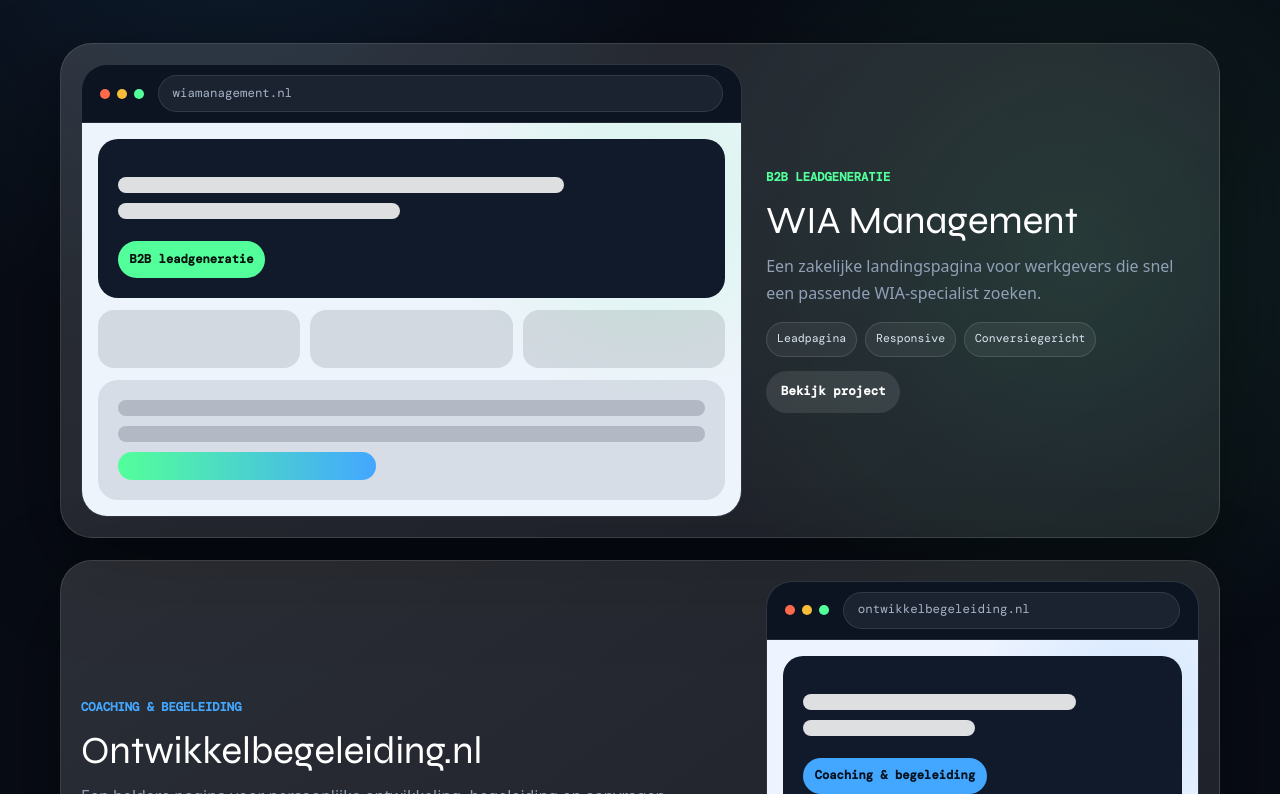
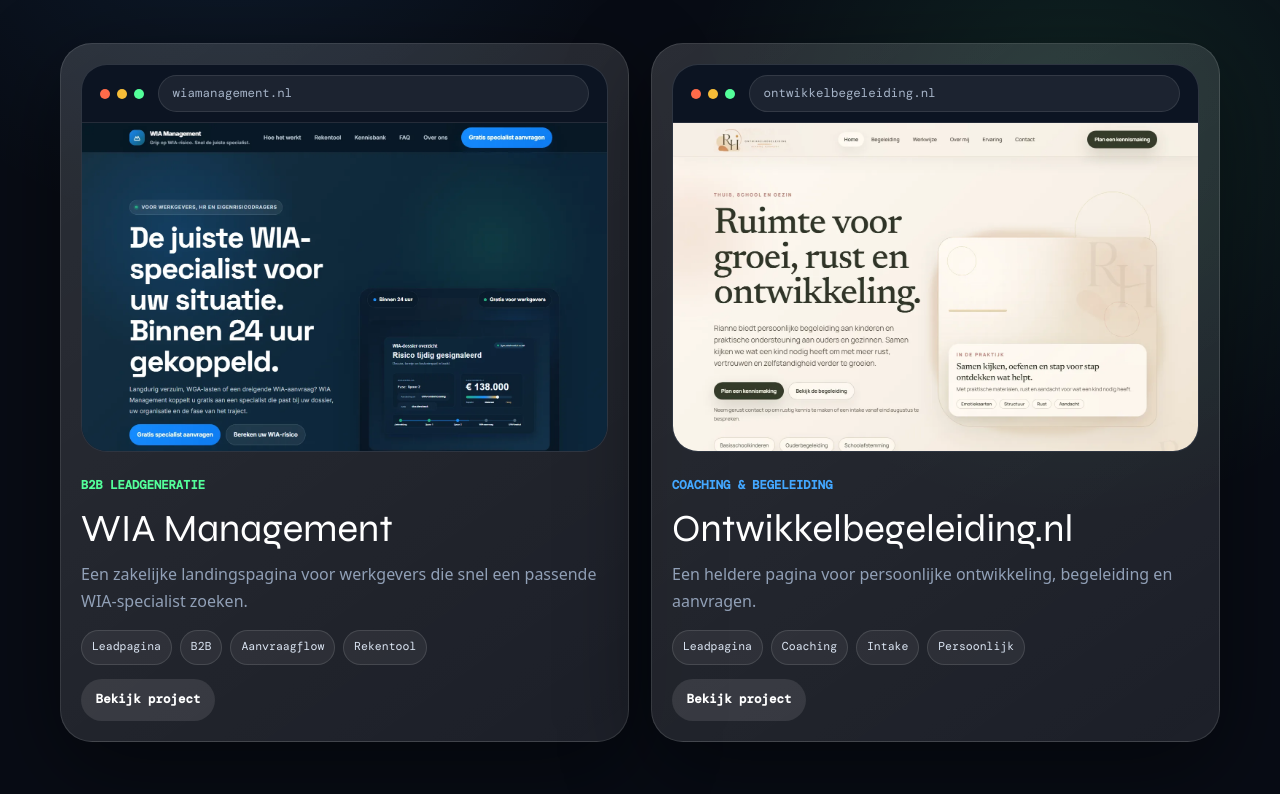
Before and after one commit to jannikdienstverlening-cmyk/landingsite-next, a Next.js app: page / in a window 1280 px wide. Shown: the part 5006-5800 px from the top of the page. Built offline with nearby package versions, Linux system fonts and the light colour scheme.

Commit message:
Use real portfolio screenshots

```diff
--- a/app/globals.css
+++ b/app/globals.css
@@ -2824,8 +2824,7 @@ textarea {
     0 0 0 1px rgba(255, 255, 255, 0.05) inset;
 }
 
-.hero-preview-browser::after,
-.portfolio-browser-preview::after {
+.hero-preview-browser::after {
   content: "";
   position: absolute;
   inset: 0;
@@ -3117,14 +3116,12 @@ textarea {
 
 .portfolio-grid {
   display: grid;
-  grid-template-columns: 1fr;
+  grid-template-columns: repeat(2, minmax(0, 1fr));
   gap: 22px;
 }
 
 .portfolio-case-card {
   display: grid;
-  grid-template-columns: minmax(0, 1.1fr) minmax(280px, 0.72fr);
-  align-items: center;
   gap: 24px;
   min-width: 0;
   border: 1px solid rgba(255, 255, 255, 0.12);
@@ -3155,111 +3152,31 @@ textarea {
     0 0 34px rgba(67, 167, 255, 0.09);
 }
 
-.portfolio-case-blue .portfolio-browser-preview {
-  order: 2;
-}
-
-.portfolio-case-blue .portfolio-case-content {
-  order: 1;
-}
-
 .portfolio-browser-preview {
   position: relative;
   overflow: hidden;
-  min-height: 310px;
   border: 1px solid rgba(255, 255, 255, 0.14);
   border-radius: 26px;
   background: #0c1422;
 }
 
-.portfolio-preview-page {
-  display: grid;
-  gap: 12px;
-  padding: 16px;
-  background:
-    radial-gradient(circle at 86% 18%, rgba(83, 255, 154, 0.15), transparent 32%),
-    #eef4fb;
-}
-
-.portfolio-case-blue .portfolio-preview-page {
-  background:
-    radial-gradient(circle at 84% 18%, rgba(67, 167, 255, 0.16), transparent 32%),
-    #edf3ff;
-}
-
-.portfolio-preview-hero,
-.portfolio-preview-form {
-  border-radius: 20px;
-  background: #111a2b;
-  padding: 20px;
-}
-
-.portfolio-preview-hero {
-  min-height: 148px;
-}
-
-.portfolio-preview-hero i,
-.portfolio-preview-form span {
+.portfolio-screenshot {
+  aspect-ratio: 16 / 10;
+  overflow: hidden;
+  background: rgba(255, 255, 255, 0.04);
+}
+
+.portfolio-screenshot-image {
+  width: 100%;
+  height: 100%;
   display: block;
-  height: 16px;
-  border-radius: 999px;
-  background: rgba(255, 255, 255, 0.86);
-}
-
-.portfolio-preview-hero i:first-child {
-  width: 76%;
-  margin-top: 18px;
-}
-
-.portfolio-preview-hero i:nth-child(2) {
-  width: 48%;
-  margin-top: 10px;
-}
-
-.portfolio-preview-hero b {
-  display: inline-flex;
-  margin-top: 22px;
-  border-radius: 999px;
-  background: var(--accent);
-  color: #06110d;
-  font-family: var(--font-dm-mono), ui-monospace, SFMono-Regular, Menlo, monospace;
-  font-size: 0.76rem;
-  padding: 0.54rem 0.72rem;
-}
-
-.portfolio-case-blue .portfolio-preview-hero b {
-  background: var(--accent-blue);
-  color: #05101d;
-}
-
-.portfolio-preview-grid {
-  display: grid;
-  grid-template-columns: repeat(3, 1fr);
-  gap: 10px;
-}
-
-.portfolio-preview-grid span {
-  min-height: 58px;
-  border-radius: 16px;
-  background: rgba(16, 24, 39, 0.12);
-}
-
-.portfolio-preview-form {
-  display: grid;
-  gap: 10px;
-  background: rgba(16, 24, 39, 0.10);
-}
-
-.portfolio-preview-form span {
-  background: rgba(16, 24, 39, 0.18);
-}
-
-.portfolio-preview-form strong {
-  display: block;
-  width: 44%;
-  height: 28px;
-  border-radius: 999px;
-  background: linear-gradient(90deg, var(--accent), var(--accent-blue));
+  object-fit: cover;
+  object-position: top;
+  transition: transform 500ms ease;
+}
+
+.portfolio-case-card:hover .portfolio-screenshot-image {
+  transform: scale(1.035);
 }
 
 .portfolio-case-content {
@@ -3438,15 +3355,6 @@ textarea {
   .portfolio-grid,
   .comparison-cards {
     grid-template-columns: 1fr;
-  }
-
-  .portfolio-case-card {
-    grid-template-columns: 1fr;
-  }
-
-  .portfolio-case-blue .portfolio-browser-preview,
-  .portfolio-case-blue .portfolio-case-content {
-    order: initial;
   }
 }
 
@@ -3521,15 +3429,7 @@ textarea {
   }
 
   .portfolio-browser-preview {
-    min-height: 300px;
-  }
-
-  .portfolio-preview-grid {
-    grid-template-columns: 1fr;
-  }
-
-  .portfolio-preview-grid span:nth-child(3) {
-    display: none;
+    border-radius: 22px;
   }
 
   .comparison-col {
--- a/components/home-redesign.tsx
+++ b/components/home-redesign.tsx
@@ -206,6 +206,9 @@ export function PortfolioSection() {
       label: 'B2B leadgeneratie',
       description:
         'Een zakelijke landingspagina voor werkgevers die snel een passende WIA-specialist zoeken.',
+      imageSrc: '/images/portfolio/wiamanagement-screenshot.webp',
+      imageAlt: 'Screenshot van de homepage van WIA Management',
+      tags: ['Leadpagina', 'B2B', 'Aanvraagflow', 'Rekentool'],
       tone: 'green' as const,
     },
     {
@@ -215,6 +218,9 @@ export function PortfolioSection() {
       label: 'Coaching & begeleiding',
       description:
         'Een heldere pagina voor persoonlijke ontwikkeling, begeleiding en aanvragen.',
+      imageSrc: '/images/portfolio/ontwikkelbegeleiding-screenshot.webp',
+      imageAlt: 'Screenshot van de homepage van Ontwikkelbegeleiding.nl',
+      tags: ['Leadpagina', 'Coaching', 'Intake', 'Persoonlijk'],
       tone: 'blue' as const,
     },
   ]
--- a/components/visuals/PortfolioPreviewCard.tsx
+++ b/components/visuals/PortfolioPreviewCard.tsx
@@ -1,9 +1,14 @@
+import Image from 'next/image'
+
 type PortfolioPreviewCardProps = {
   name: string
   domain: string
   url: string
   label: string
   description: string
+  imageSrc: string
+  imageAlt: string
+  tags: string[]
   tone: 'green' | 'blue'
 }
 
@@ -13,15 +18,14 @@ export function PortfolioPreviewCard({
   url,
   label,
   description,
+  imageSrc,
+  imageAlt,
+  tags,
   tone,
 }: PortfolioPreviewCardProps) {
   return (
     <article className={`portfolio-case-card portfolio-case-${tone}`}>
-      <div
-        className="portfolio-browser-preview"
-        role="img"
-        aria-label={`Mini website-preview voor ${name}`}
-      >
+      <div className="portfolio-browser-preview">
         <div className="portfolio-browser-top">
           <div className="browser-dots" aria-hidden="true">
             <span />
@@ -30,22 +34,15 @@ export function PortfolioPreviewCard({
           </div>
           <span>{domain}</span>
         </div>
-        <div className="portfolio-preview-page">
-          <div className="portfolio-preview-hero">
-            <i />
-            <i />
-            <b>{label}</b>
-          </div>
-          <div className="portfolio-preview-grid" aria-hidden="true">
-            <span />
-            <span />
-            <span />
-          </div>
-          <div className="portfolio-preview-form" aria-hidden="true">
-            <span />
-            <span />
-            <strong />
-          </div>
+        <div className="portfolio-screenshot">
+          <Image
+            src={imageSrc}
+            alt={imageAlt}
+            width={1440}
+            height={1000}
+            sizes="(max-width: 980px) calc(100vw - 56px), 560px"
+            className="portfolio-screenshot-image"
+          />
         </div>
       </div>
 
@@ -54,9 +51,9 @@ export function PortfolioPreviewCard({
         <h3>{name}</h3>
         <p>{description}</p>
         <div className="portfolio-tags" aria-label="Project kenmerken">
-          <span>Leadpagina</span>
-          <span>Responsive</span>
-          <span>Conversiegericht</span>
+          {tags.map((tag) => (
+            <span key={tag}>{tag}</span>
+          ))}
         </div>
         <a href={url} target="_blank" rel="noreferrer" className="portfolio-case-link">
           Bekijk project
--- /dev/null
+++ b/scripts/capture-portfolio-screenshots.mjs
@@ -0,0 +1,207 @@
+import { spawn } from 'node:child_process'
+import fs from 'node:fs/promises'
+import path from 'node:path'
+
+const viewport = { width: 1440, height: 1000, deviceScaleFactor: 1, mobile: false }
+const outputDir = path.resolve('public/images/portfolio')
+
+const targets = [
+  {
+    url: 'https://www.wiamanagement.nl/',
+    fileName: 'wiamanagement-screenshot.webp',
+  },
+  {
+    url: 'https://www.ontwikkelbegeleiding.nl/',
+    fileName: 'ontwikkelbegeleiding-screenshot.webp',
+  },
+]
+
+const sleep = (ms) => new Promise((resolve) => setTimeout(resolve, ms))
+
+function findChromeExecutable() {
+  if (process.env.CHROME_PATH) return process.env.CHROME_PATH
+
+  if (process.platform === 'win32') {
+    const localAppData = process.env.LOCALAPPDATA
+    if (localAppData) {
+      return path.join(
+        localAppData,
+        'ms-playwright',
+        'chromium-1208',
+        'chrome-win64',
+        'chrome.exe',
+      )
+    }
+  }
+
+  if (process.platform === 'darwin') {
+    return '/Applications/Google Chrome.app/Contents/MacOS/Google Chrome'
+  }
+
+  return 'google-chrome'
+}
+
+async function connectToChrome(port) {
+  for (let attempt = 0; attempt < 100; attempt += 1) {
+    try {
+      const response = await fetch(`http://127.0.0.1:${port}/json`)
+      if (response.ok) {
+        const tabs = await response.json()
+        if (tabs[0]?.webSocketDebuggerUrl) return tabs[0].webSocketDebuggerUrl
+      }
+    } catch {
+      // Chrome is still starting.
+    }
+
+    await sleep(100)
+  }
+
+  throw new Error('Chrome DevTools endpoint was not available in time.')
+}
+
+function createCdpClient(wsUrl) {
+  const socket = new WebSocket(wsUrl)
+  let id = 0
+  const pending = new Map()
+
+  socket.onmessage = (event) => {
+    const message = JSON.parse(event.data)
+
+    if (!message.id || !pending.has(message.id)) return
+
+    const { resolve, reject } = pending.get(message.id)
+    pending.delete(message.id)
+
+    if (message.error) reject(new Error(JSON.stringify(message.error)))
+    else resolve(message.result)
+  }
+
+  const ready = new Promise((resolve, reject) => {
+    socket.onopen = resolve
+    socket.onerror = reject
+  })
+
+  return {
+    ready,
+    send(method, params = {}) {
+      const messageId = (id += 1)
+      socket.send(JSON.stringify({ id: messageId, method, params }))
+      return new Promise((resolve, reject) => pending.set(messageId, { resolve, reject }))
+    },
+    close() {
+      socket.close()
+    },
+  }
+}
+
+async function waitForPageReady(send) {
+  for (let attempt = 0; attempt < 80; attempt += 1) {
+    const result = await send('Runtime.evaluate', {
+      returnByValue: true,
+      expression: `document.readyState === 'complete' && [...document.images].every((image) => image.complete)`,
+    })
+
+    if (result.result.value) break
+    await sleep(150)
+  }
+
+  await sleep(1200)
+}
+
+async function dismissCookieBanners(send) {
+  await send('Runtime.evaluate', {
+    awaitPromise: true,
+    expression: `(() => {
+      const labels = ['accepteren', 'accept', 'akkoord', 'allow all', 'alles accepteren'];
+      for (const button of document.querySelectorAll('button, [role="button"], a')) {
+        const text = (button.textContent || '').trim().toLowerCase();
+        if (labels.some((label) => text.includes(label))) {
+          button.click();
+          return true;
+        }
+      }
+      return false;
+    })()`,
+  })
+
+  await sleep(500)
+}
+
+async function captureTarget(send, target) {
+  await send('Page.navigate', { url: target.url })
+  await waitForPageReady(send)
+  await dismissCookieBanners(send)
+  await send('Runtime.evaluate', { expression: 'window.scrollTo(0, 0)' })
+  await sleep(300)
+
+  const screenshot = await send('Page.captureScreenshot', {
+    format: 'png',
+    fromSurface: true,
+    captureBeyondViewport: false,
+  })
+
+  const pngBuffer = Buffer.from(screenshot.data, 'base64')
+  const outputPath = path.join(outputDir, target.fileName)
+
+  const sharp = (await import('sharp')).default
+  await sharp(pngBuffer).webp({ quality: 82 }).toFile(outputPath)
+
+  return outputPath
+}
+
+await fs.mkdir(outputDir, { recursive: true })
+
+const port = 12300 + Math.floor(Math.random() * 1000)
+const profileDir = path.resolve('.tmp-portfolio-chrome-profile')
+await fs.rm(profileDir, { recursive: true, force: true })
+await fs.mkdir(profileDir, { recursive: true })
+
+const chrome = spawn(
+  findChromeExecutable(),
+  [
+    '--headless=new',
+    '--disable-gpu',
+    '--hide-scrollbars',
+    '--no-sandbox',
+    `--remote-debugging-port=${port}`,
+    `--user-data-dir=${profileDir}`,
+    'about:blank',
+  ],
+  { stdio: 'ignore' },
+)
+
+try {
+  const wsUrl = await connectToChrome(port)
+  const cdp = createCdpClient(wsUrl)
+  await cdp.ready
+
+  await cdp.send('Page.enable')
+  await cdp.send('Runtime.enable')
+  await cdp.send('Network.enable')
+  await cdp.send('Network.setCacheDisabled', { cacheDisabled: true })
+  await cdp.send('Emulation.setDeviceMetricsOverride', viewport)
+
+  for (const target of targets) {
+    const outputPath = await captureTarget(cdp.send, target)
+    console.log(`Captured ${target.url} -> ${outputPath}`)
+  }
+
+  cdp.close()
+} finally {
+  const chromeExited = new Promise((resolve) => chrome.once('exit', resolve))
+  chrome.kill()
+  await Promise.race([chromeExited, sleep(2000)])
+
+  let removed = false
+  for (let attempt = 0; attempt < 5; attempt += 1) {
+    try {
+      await fs.rm(profileDir, { recursive: true, force: true })
+      removed = true
+      break
+    } catch {
+      await sleep(500)
+    }
+  }
+
+  if (!removed) console.warn(`Could not remove temporary Chrome profile at ${profileDir}.`)
+}
```
Also changed, not shown: public/images/portfolio/ontwikkelbegeleiding-screenshot.webp (added), public/images/portfolio/wiamanagement-screenshot.webp (added).
